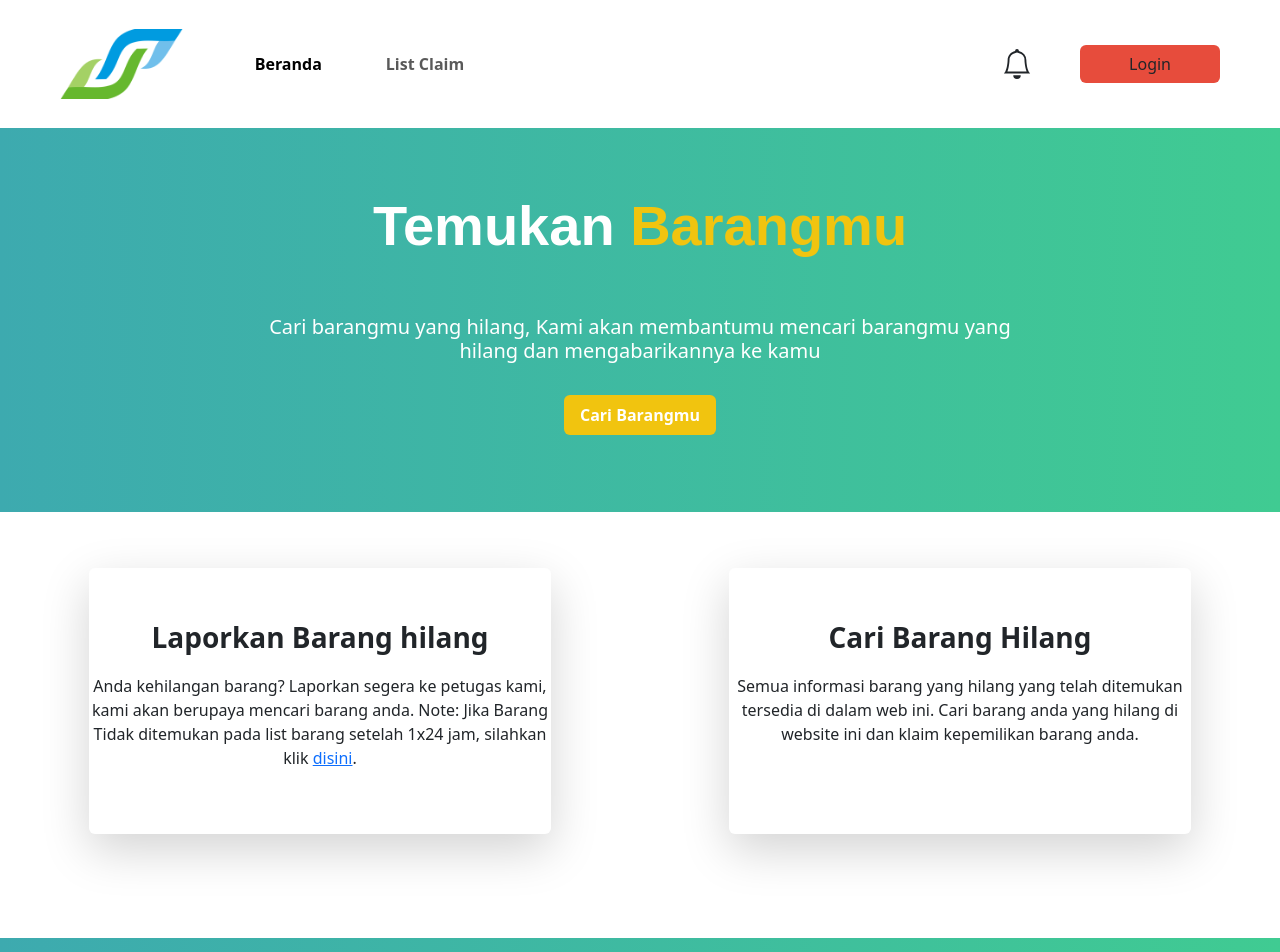
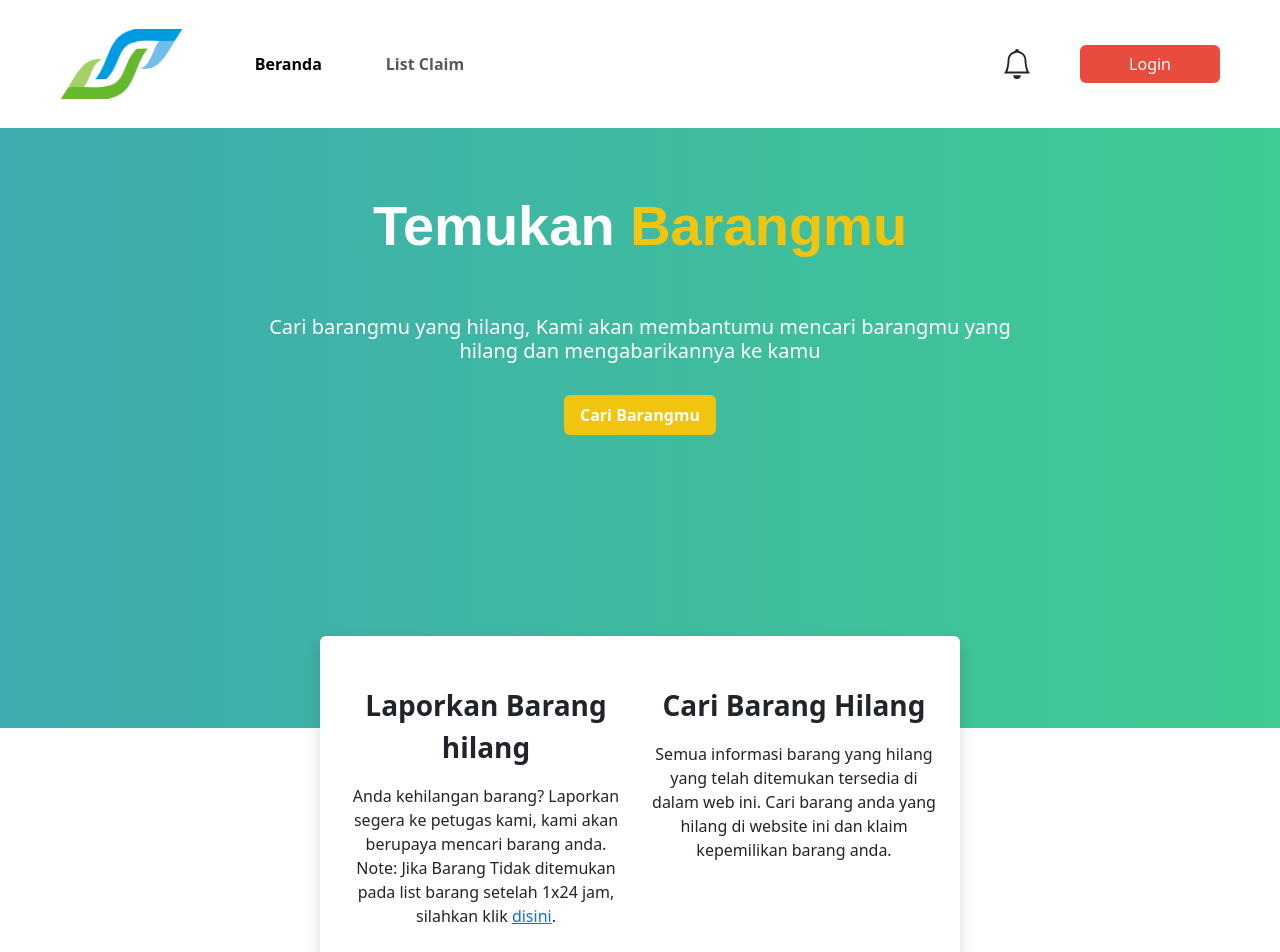
Before and after one commit to raihanrahman90/LostFoundAngkasaPura-FE, a React (Vite) app: page / in a window 1280 px wide. Shown: the top 952 px of the page. Built offline with nearby package versions, Linux system fonts and the light colour scheme.

Commit message:
fix card at user home

```diff
--- a/src/Asset/user.css
+++ b/src/Asset/user.css
@@ -18,3 +18,19 @@
     /* margin-bottom: 10% !important; */
     margin-bottom: 6% !important;
 }
+.hv-75{
+    height: 75vh;
+}
+.hv-50{
+    height: 50vh;
+}
+.hv-45{
+    height: 45vh;
+}
+.h-fit-content{
+    height: fit-content;
+}
+.landingpage-card{
+    margin-top: -100px!important;
+    z-index: 99px;
+}
--- a/src/Page/User/Headers.jsx
+++ b/src/Page/User/Headers.jsx
@@ -55,7 +55,7 @@ export default function Headers() {
             </ul>
             <form class="d-flex">
               <BsBell size={30} className="me-5 mt-1"  />
-              <button type="button" class="btn bg-danger text-light pe-5 ps-5 me-5"  data-bs-toggle="modal" data-bs-target="#exampleModal">
+              <button type="button" class="btn bg-danger text-white pe-5 ps-5 me-5"  data-bs-toggle="modal" data-bs-target="#exampleModal">
               Login
             </button>
 
--- a/src/Page/User/HomePage.jsx
+++ b/src/Page/User/HomePage.jsx
@@ -35,7 +35,7 @@ export default function HomePage() {
     <div>
       <Headers />
 
-      <div className="bgdasboard text-center">
+      <div className="bgdasboard text-center hv-75">
         <div className="">
           <h1 className="title text-white pb-5 fw-bold display-4 display-md-3">
             Temukan <span className="text-warning">Barangmu</span>
@@ -50,9 +50,9 @@ export default function HomePage() {
           </button>
         </div>
       </div>
-      <div className="row my-2 mx-5  ">
-        <div className="col-md-6 text-center d-flex justify-content-center py-5  ">
-          <div className="shadow-lg  mb-5 bg-body rounded py-5 w-75 ">
+      <div className="row my-2 mx-5 justify-content-center hv-45 px-sm-5 px-md-0">
+        <div className="col-md-6 text-center d-flex py-5 row rounded shadow landingpage-card bg-white h-fit-content">
+          <div className="col-md-6">
             <p className=" fw-bold fs-3">Laporkan Barang hilang</p>
               <p className=" fs-6 text-center">
                 Anda kehilangan barang? Laporkan segera ke petugas kami, kami akan
@@ -61,10 +61,7 @@ export default function HomePage() {
                 <a href="#">disini</a>.
               </p>
           </div>
-        </div>
-
-        <div className="col-md-6 text-center py-5 d-flex justify-content-center  ">
-          <div className="shadow-lg  mb-5 bg-body rounded py-5 w-75">
+          <div className="col-md-6">
             <p className=" fw-bold fs-3">Cari Barang Hilang</p>
             <p className="fs-6">
               Semua informasi barang yang hilang yang telah ditemukan tersedia
@@ -73,33 +70,6 @@ export default function HomePage() {
             </p>
           </div>
         </div>
-        {/* <div className="cardTitle">
-            <div className="cardSection">
-              <div className="card">
-                <div className="">
-                  <div className="row ">
-                    <div className="col-md-6 card-body ">
-                      <p className="card-title fw-bold fs-3">Laporkan Barang hilang</p>
-                      <p className="card-text fs-6">
-                        Anda kehilangan barang? Laporkan segera ke petugas kami,
-                        kami akan berupaya mencari barang anda. Note: Jika
-                        Barang Tidak ditemukan pada list barang setelah 1x24
-                        jam, silahkan klik <a href="#">disini</a>.
-                      </p>
-                    </div>
-                    <div className="col-md-6 card-body">
-                      <p className="card-title fs-3 fw-bold">Cari Barang Hilang</p>
-                      <p className="card-text fs-6">
-                        Semua informasi barang yang hilang yang telah ditemukan
-                        tersedia di dalam web ini. Cari barang anda yang hilang
-                        di website ini dan klaim kepemilikan barang anda.
-                      </p>
-                    </div>
-                  </div>
-                </div>
-              </div>
-            </div>
-          </div> */}
       </div>
 
       <div className="listBarang  ">
```
Lines whose indentation alone changed are shown as unchanged.
